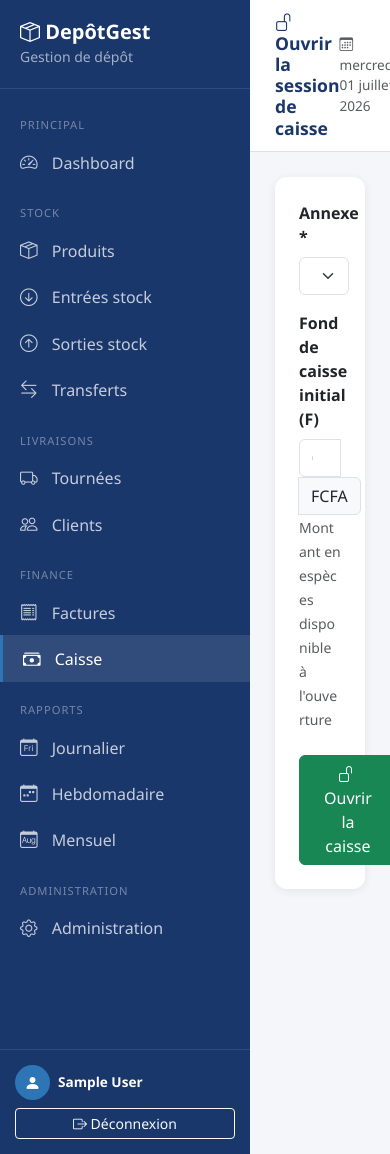
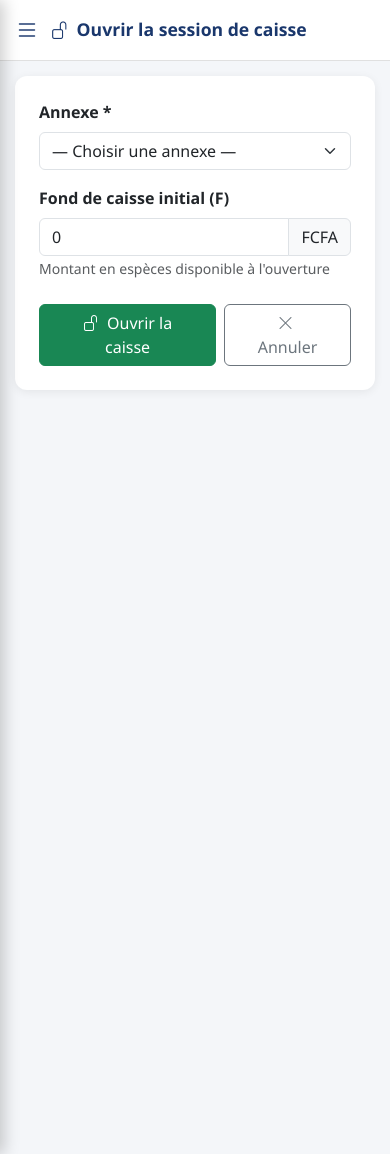
Before and after one commit to MartialCabrel/depot-boissons, a Django app: page /caisse/ouvrir/ in a window 390 px wide; the page is wider, and only the part inside the window is pictured. Run offline with Django 5.2, Linux system fonts and the light colour scheme; the visitor is signed in with stand-in values (Sample User, id 1); data that the repository does not hold is empty.

Commit message:
Sidebar responsive mobile avec menu hamburger

```diff
--- a/templates/base.html
+++ b/templates/base.html
@@ -25,8 +25,8 @@
             background-color: var(--primary);
             position: fixed;
             top: 0; left: 0;
-            z-index: 100;
-            transition: all 0.3s;
+            z-index: 1050;
+            transition: transform 0.3s ease;
         }
         .sidebar .logo {
             padding: 20px;
@@ -64,6 +64,7 @@
         .main-content {
             margin-left: 250px;
             min-height: 100vh;
+            transition: margin-left 0.3s ease;
         }
         .topbar {
             background: white;
@@ -83,6 +84,28 @@
             margin: 0;
         }
         .content-area { padding: 25px; }
+
+        /* Bouton hamburger (mobile uniquement) */
+        .sidebar-toggle-btn {
+            display: none;
+            background: none;
+            border: none;
+            font-size: 1.5rem;
+            color: var(--primary);
+            padding: 0;
+            margin-right: 12px;
+        }
+
+        /* Overlay derrière la sidebar sur mobile */
+        .sidebar-overlay {
+            display: none;
+            position: fixed;
+            top: 0; left: 0;
+            width: 100%; height: 100%;
+            background: rgba(0,0,0,0.5);
+            z-index: 1040;
+        }
+        .sidebar-overlay.show { display: block; }
 
         /* Cards */
         .stat-card {
@@ -126,6 +149,32 @@
         nav::-webkit-scrollbar {
             width: 0px;
         }
+
+        /* ===== RESPONSIVE MOBILE / TABLETTE ===== */
+        @media (max-width: 991.98px) {
+            .sidebar {
+                transform: translateX(-100%);
+                box-shadow: 4px 0 15px rgba(0,0,0,0.2);
+            }
+            .sidebar.show {
+                transform: translateX(0);
+            }
+            .main-content {
+                margin-left: 0;
+            }
+            .sidebar-toggle-btn {
+                display: inline-block;
+            }
+            .topbar {
+                padding: 12px 15px;
+            }
+            .content-area {
+                padding: 15px;
+            }
+            .topbar .d-flex.align-items-center.gap-3 span:first-child {
+                display: none; /* cache la date complète sur petit écran */
+            }
+        }
     </style>
 
     {% block extra_css %}{% endblock %}
@@ -133,8 +182,12 @@
 <body>
 
 {% if user.is_authenticated %}
+
+<!-- OVERLAY (mobile) -->
+<div class="sidebar-overlay" id="sidebarOverlay" onclick="toggleSidebar()"></div>
+
 <!-- SIDEBAR -->
-<div class="sidebar">
+<div class="sidebar" id="sidebar">
     <div class="logo">
         <h5><i class="bi bi-box-seam"></i> DepôtGest</h5>
         <small>Gestion de dépôt</small>
@@ -229,7 +282,12 @@
 <!-- MAIN CONTENT -->
 <div class="main-content">
     <div class="topbar">
-        <h6 class="page-title">{% block page_title %}{% endblock %}</h6>
+        <div class="d-flex align-items-center">
+            <button class="sidebar-toggle-btn" onclick="toggleSidebar()" aria-label="Ouvrir le menu">
+                <i class="bi bi-list"></i>
+            </button>
+            <h6 class="page-title mb-0">{% block page_title %}{% endblock %}</h6>
+        </div>
         <div class="d-flex align-items-center gap-3">
             <span class="text-muted" style="font-size:0.85rem;">
                 <i class="bi bi-calendar3"></i>
@@ -254,6 +312,21 @@
     </div>
 </div>
 
+<script>
+    function toggleSidebar() {
+        document.getElementById('sidebar').classList.toggle('show');
+        document.getElementById('sidebarOverlay').classList.toggle('show');
+    }
+    // Ferme la sidebar automatiquement si on clique sur un lien (mobile)
+    document.querySelectorAll('.sidebar .nav-link').forEach(function(link) {
+        link.addEventListener('click', function() {
+            if (window.innerWidth < 992) {
+                toggleSidebar();
+            }
+        });
+    });
+</script>
+
 {% else %}
     {% block content_unauthenticated %}{% endblock %}
 {% endif %}
```
